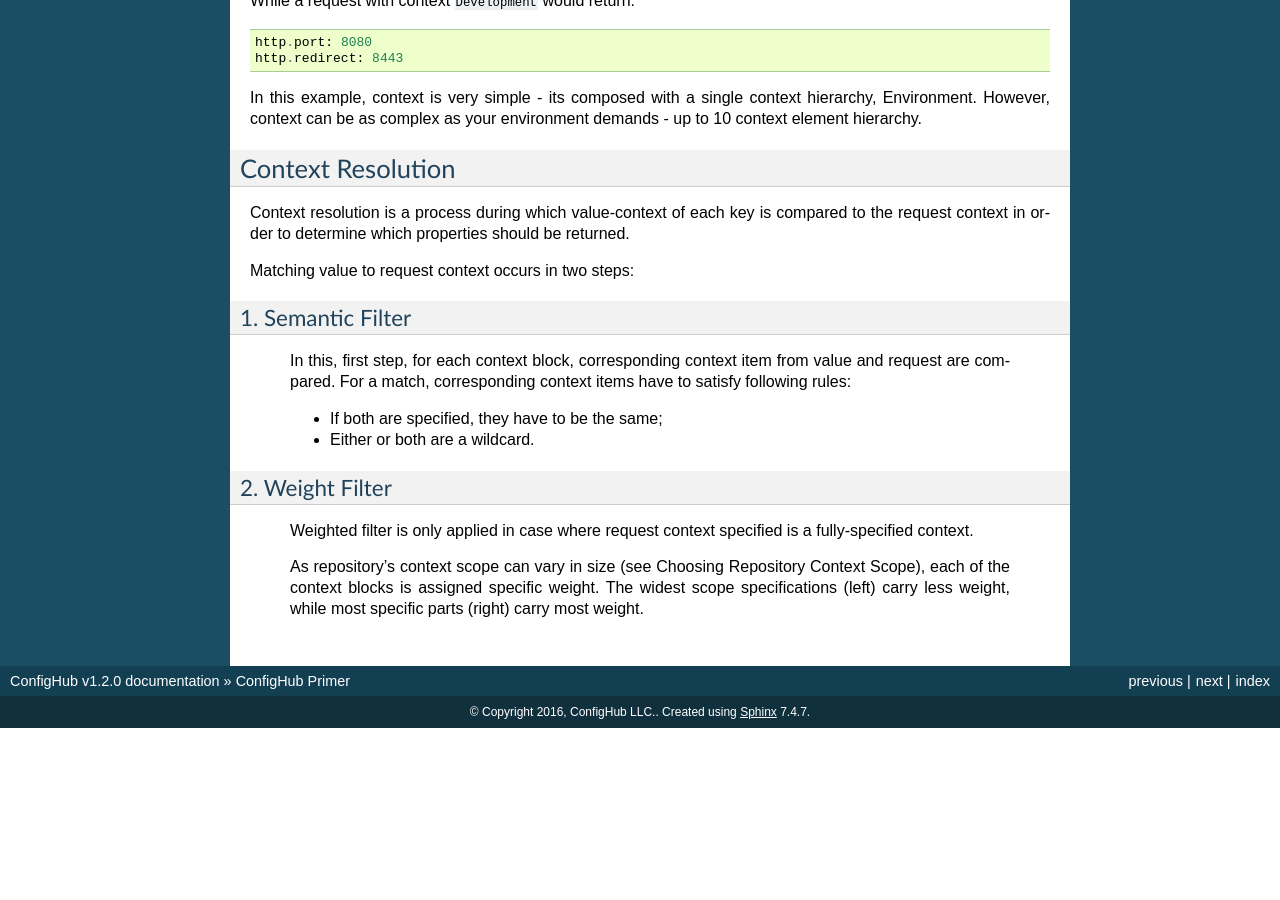
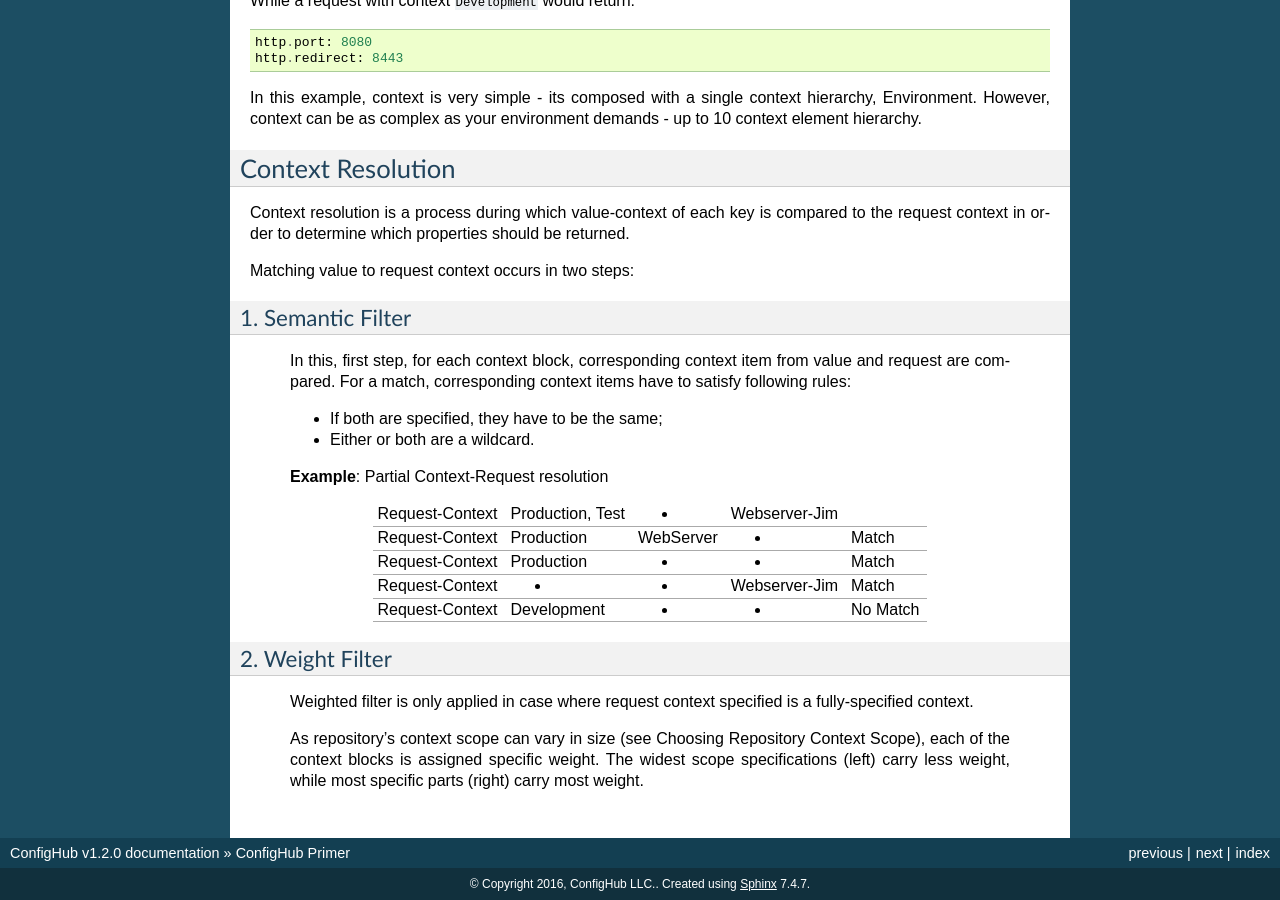
Before and after one commit to ConfigHubPub/Docs, a Sphinx documentation site: the page built from documentation/pages/primer.rst, in a window 1280 px wide and 900 px high, scrolled down 943 px. Built offline with Sphinx 7.4.7, drawn with Linux system fonts in a browser that asks for light colours; before the commit the page ends 1671 px from its top, so only the background shows below that.

```diff
--- a/documentation/pages/primer.rst
+++ b/documentation/pages/primer.rst
@@ -73,8 +73,19 @@ Matching value to request context occurs in two steps:
    * If both are specified, they have to be the same;
    * Either or both are a wildcard.
 
+   **Example**: Partial Context-Request resolution
 
-
+   +-----------------+------------------+---------------+---------------+---------------+
+   |Request-Context  | Production, Test | *             | Webserver-Jim |               |
+   +-----------------+------------------+---------------+---------------+---------------+
+   |Request-Context  | Production       | WebServer     | *             | Match         |
+   +-----------------+------------------+---------------+---------------+---------------+
+   |Request-Context  | Production       | *             | *             | Match         |
+   +-----------------+------------------+---------------+---------------+---------------+
+   |Request-Context  | *                | *             | Webserver-Jim | Match         |
+   +-----------------+------------------+---------------+---------------+---------------+
+   |Request-Context  | Development      | *             | *             | No Match      |
+   +-----------------+------------------+---------------+---------------+---------------+
 
 
 2. Weight Filter
```
